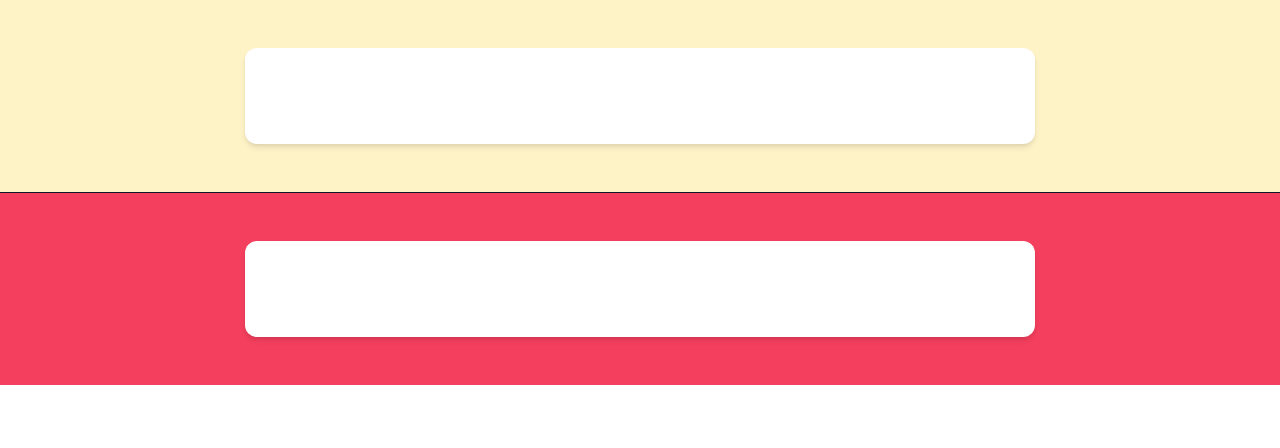
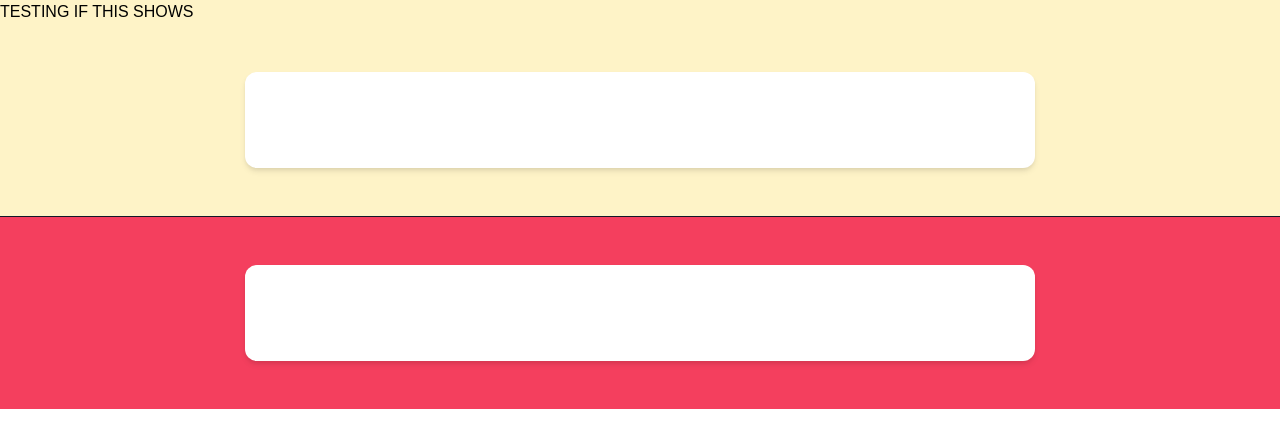
Before and after one commit to rtiw999/CapOneHack, a React (Create React App) app: page / in a window 1280 px wide. Shown: the top 448 px of the page. Built offline with nearby package versions, Linux system fonts and the light colour scheme.

Commit message:
started Navbar component and created pic folder

```diff
--- a/src/App.js
+++ b/src/App.js
@@ -1,10 +1,14 @@
 import './App.css';
 import { Card } from './components/Card';
+import NavBar from './components/NavBar.js';
 import './index.css';
 
 function App() {
   return (
     <div class='box-content bg-amber-100 overflow-scroll'>
+      <div>
+        <NavBar />
+      </div>
       <div class='flex box-border border-b border-gray-900 justify-evenly p-12'>
           <Card textColor='amber'/>
       </div>
--- /dev/null
+++ b/src/components/NavBar.js
@@ -0,0 +1,16 @@
+import React, { Component } from 'react';
+
+
+class NavBar extends Component {
+  render() {
+    return (
+      <header>
+        <h1>
+          TESTING IF THIS SHOWS
+        </h1>
+      </header>
+    );
+  }
+}
+
+export default NavBar
```
Also changed, not shown: src/pictures/MoneyTreeLogo.png (added), 1 other file (tests, documents, lock files or other folders).
